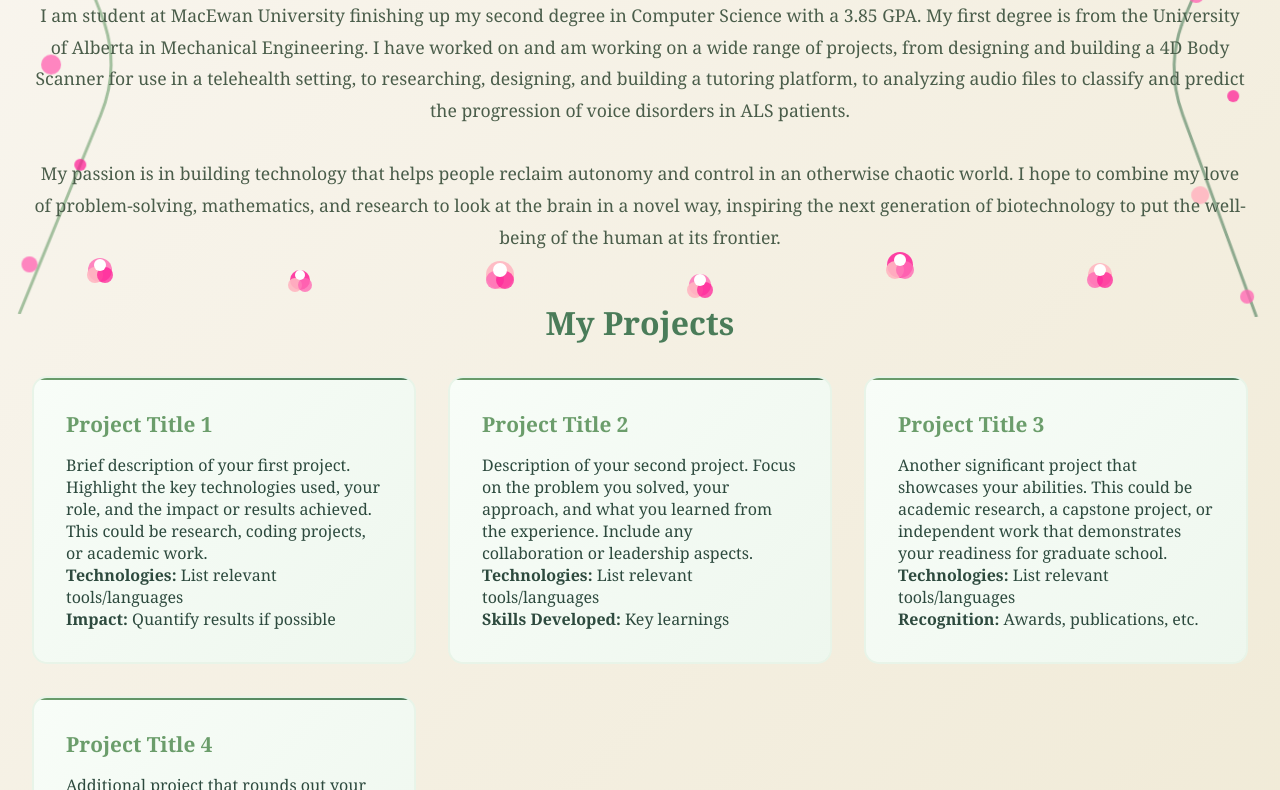
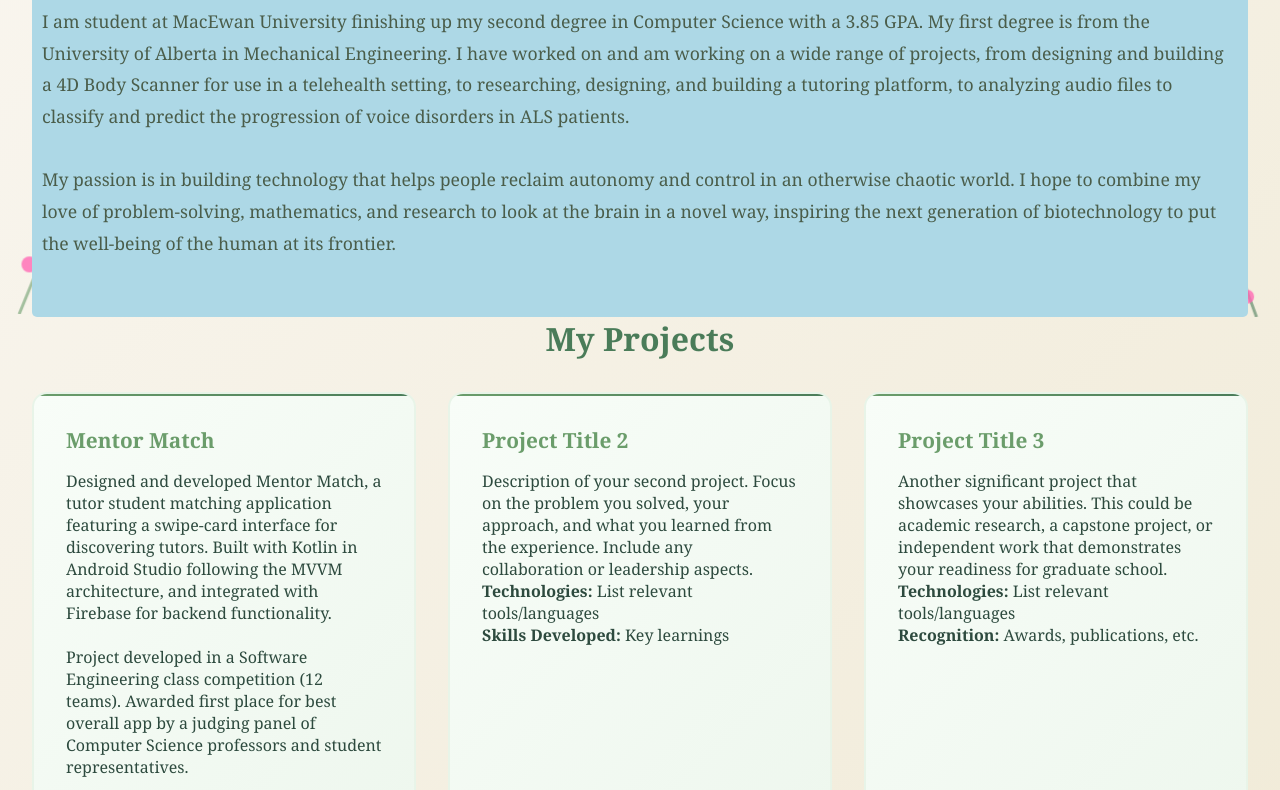
Before and after one commit to 4Dearthling/sydneythiessen, a plain HTML site: page index.html in a window 1280 px wide. Shown: the part 485-1275 px from the top of the page. Drawn offline with Linux system fonts and the light colour scheme.

Commit message:
more content, put background behind text

```diff
--- a/index.html
+++ b/index.html
@@ -105,6 +105,20 @@
             }
         }
 
+        .text-background {
+        background-color: lightblue; /* Choose your desired background color */
+        padding: 10px; /* Add padding around the text */
+        border-radius: 5px; /* Optional: for rounded corners */
+        display: inline-block; /* Useful for div if you want it to only take up content width */
+        }
+
+        .highlighted-text {
+            background-color: yellow;
+            padding: 5px;
+            border-radius: 3px;
+        }
+
+
         .profile-photo {
             width: 150px;
             height: 150px;
@@ -141,7 +155,7 @@
         }
 
         .intro-text {
-            text-align: center;
+            text-align: left;
             font-size: 1.1rem;
             line-height: 1.8;
             margin-bottom: 3rem;
@@ -320,7 +334,8 @@
     <main>
 
             <div class="profile-photo">👋</div>
-            <h1>About Me</h1>
+            <div class = "text-background">
+            <h2>About Me</h2>
             <p class="intro-text">
                 I am student at MacEwan University finishing up my second degree in Computer Science with a 3.85 GPA. My first degree is from the University of Alberta in Mechanical Engineering. I have worked on and am working on
                 a wide range of projects, from designing and building a 4D Body Scanner for use in a telehealth setting, to researching, designing, and building a tutoring platform, to analyzing audio files to classify and predict the progression of voice disorders in ALS patients.
@@ -329,15 +344,18 @@
                 My passion is in building technology that helps people reclaim autonomy and control in an otherwise chaotic world. I hope to combine my love of problem-solving, mathematics, and research to look
                 at the brain in a novel way, inspiring the next generation of biotechnology to put the well-being of the human at its frontier.
             </p>
+            </div>
 
 
             <h2>My Projects</h2>
             <div class="project-grid">
                 <div class="project-card">
-                    <h3>Project Title 1</h3>
-                    <p>Brief description of your first project. Highlight the key technologies used, your role, and the impact or results achieved. This could be research, coding projects, or academic work.</p>
-                    <p><strong>Technologies:</strong> List relevant tools/languages</p>
-                    <p><strong>Impact:</strong> Quantify results if possible</p>
+                    <h3>Mentor Match</h3>
+                    <p>Designed and developed <italic>Mentor Match</italic>, a tutor student matching application featuring a swipe-card interface for discovering tutors. Built with Kotlin in Android Studio following the MVVM architecture, and integrated with Firebase for backend functionality.
+                    <br><br>
+                    Project developed in a Software Engineering class competition (12 teams). Awarded first place for best overall app by a judging panel of Computer Science professors and student representatives.
+
+                    </p>
                 </div>
 
                 <div class="project-card">
```
